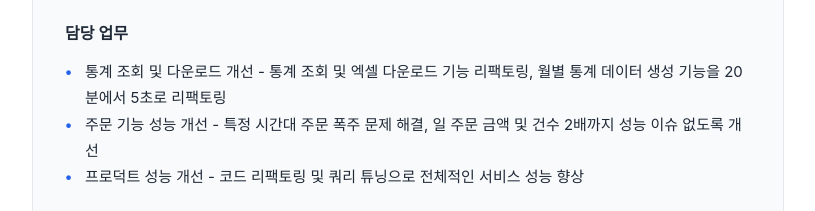
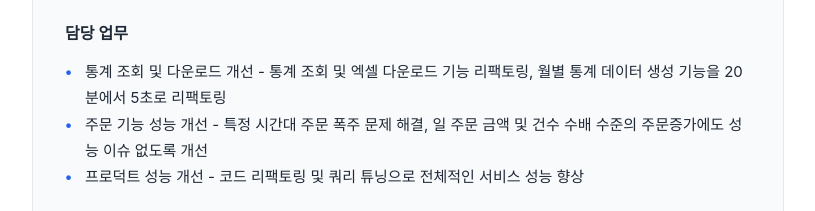
Before and after one commit to fmoni1306/resume, a website: page portfolio.html in a window 1280 px wide. Shown: the part 5671-5882 px from the top of the page, without its empty margins (232-1047 px from the left). Drawn offline with Linux system fonts and the light colour scheme; a web font is replaced by a local one.

Commit message:
애매한 문구 수정

```diff
--- a/portfolio.html
+++ b/portfolio.html
@@ -350,7 +350,7 @@
                     <h3>담당 업무</h3>
                     <ul class="portfolio-tasks">
                         <li>통계 조회 및 다운로드 개선 - 통계 조회 및 엑셀 다운로드 기능 리팩토링, 월별 통계 데이터 생성 기능을 20분에서 5초로 리팩토링</li>
-                        <li>주문 기능 성능 개선 - 특정 시간대 주문 폭주 문제 해결, 일 주문 금액 및 건수 2배까지 성능 이슈 없도록 개선</li>
+                        <li>주문 기능 성능 개선 - 특정 시간대 주문 폭주 문제 해결, 일 주문 금액 및 건수 수배 수준의 주문증가에도 성능 이슈 없도록 개선</li>
                         <li>프로덕트 성능 개선 - 코드 리팩토링 및 쿼리 튜닝으로 전체적인 서비스 성능 향상</li>
                     </ul>
                 </div>
```
